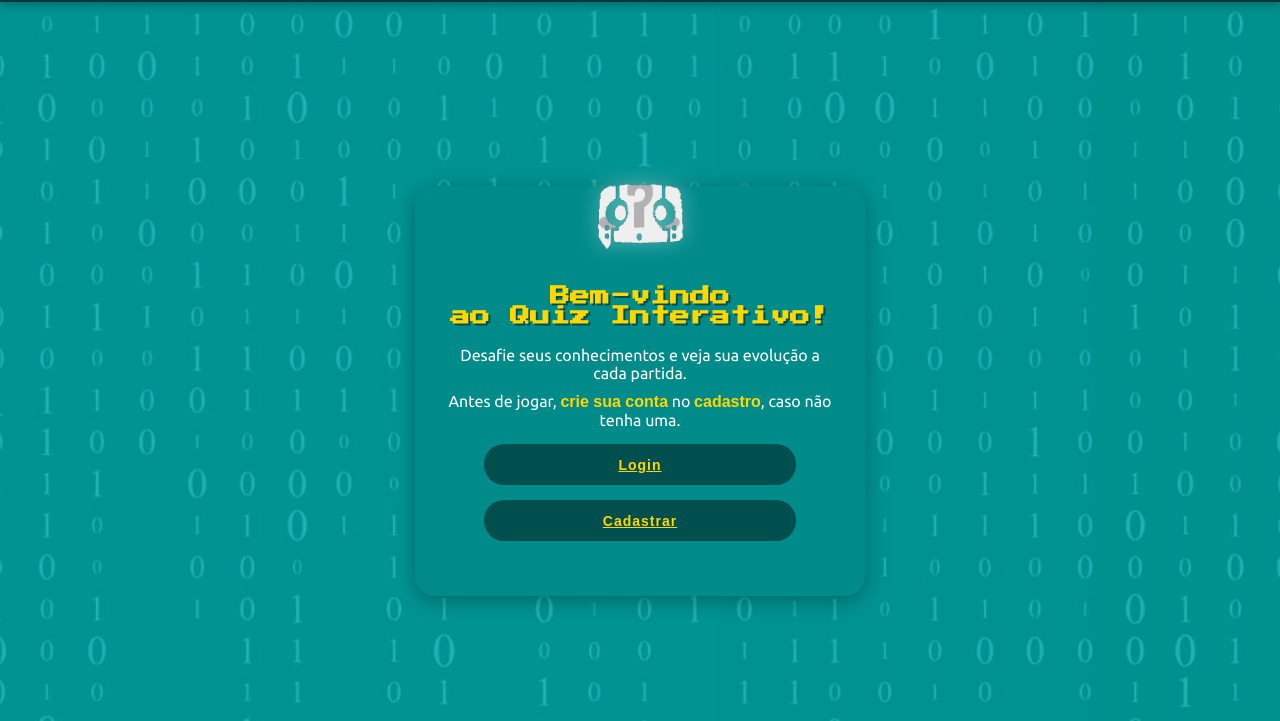
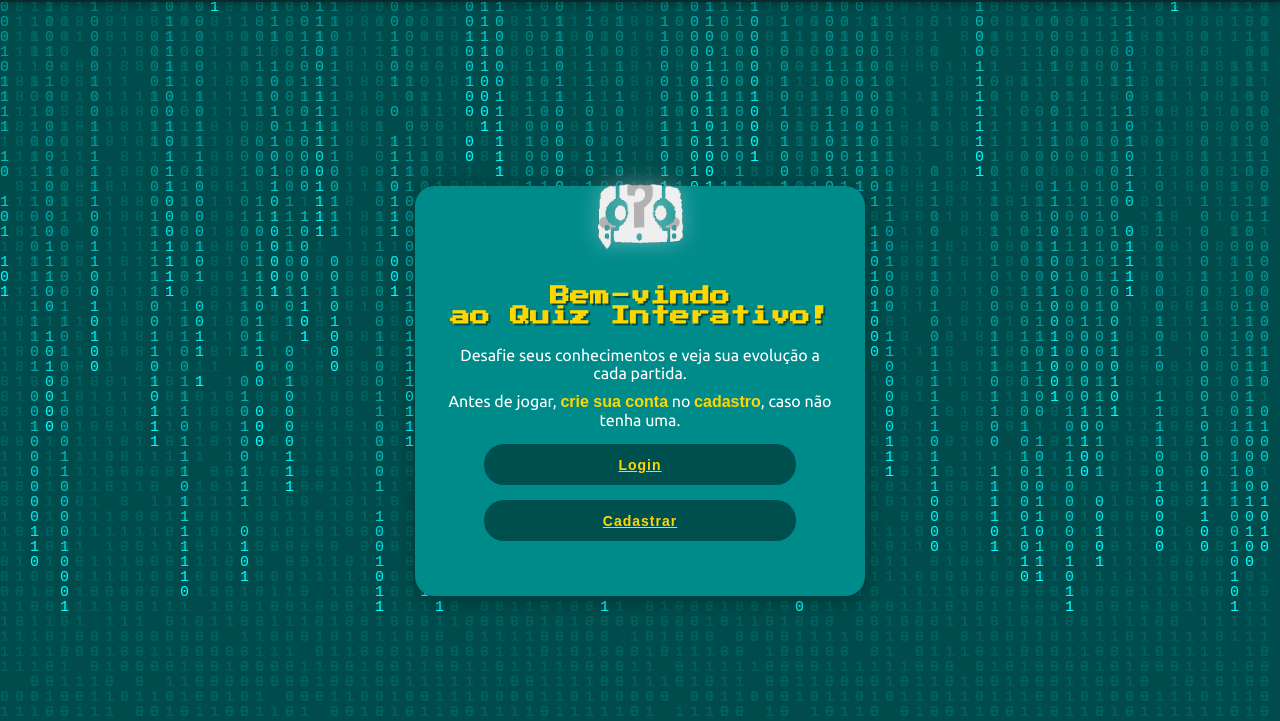
Before and after one commit to Caikke/projetoQuizDS, a website: page views/index.html in a window 1280 px wide. Shown: the part 79-800 px from the top of the page. Drawn offline with nearby package versions, Linux system fonts and the light colour scheme; a web font is replaced by a local one.

Commit message:
Colocado novo CSS de algumas telas

```diff
--- a/views/css/DisciplinaECurso.css
+++ b/views/css/DisciplinaECurso.css
@@ -159,3 +159,14 @@ body {
     font-size: 18px;
   }
 }
+
+canvas {
+  position: fixed;
+  top: 0;
+  left: 0;
+  width: 100%;
+  height: 100%;
+  z-index: -1;
+ pointer-events: none;
+ background-color: #03d6d6;
+}
--- a/views/css/indexLogado.css
+++ b/views/css/indexLogado.css
@@ -175,3 +175,14 @@ a .btn {
     gap: 10px;
   }
 }
+
+canvas {
+  position: fixed;
+  top: 0;
+  left: 0;
+  width: 100%;
+  height: 100%;
+  z-index: -1;
+ pointer-events: none;
+ background-color: #03d6d6;
+}
--- a/views/css/principal.css
+++ b/views/css/principal.css
@@ -16,10 +16,21 @@ body {
   align-items: center;
   flex-direction: column;
   min-height: 100vh;
-  background: url('../img/FundoVerde.jpeg') no-repeat center center fixed;
+  /* background: url('../img/FundoVerde.jpeg') no-repeat center center fixed; */
   background-size: cover;
   color: white;
   overflow-y: auto;
+}
+
+canvas {
+  position: fixed;
+  top: 0;
+  left: 0;
+  width: 100%;
+  height: 100%;
+  z-index: -1;
+ pointer-events: none;
+ background-color: #03d6d6;
 }
 
 /* === NAVBAR === */
--- a/views/index.html
+++ b/views/index.html
@@ -40,8 +40,49 @@
 
         <!-- Botão Cadastrar -->
         <a href="/cadastro" class="cadastrar"><b id="negrito2">Cadastrar</b></a>
+
     </main>
 
+     <canvas id="matrix"></canvas>
 </body>
 
 </html>
+
+<script>
+    const canvas = document.getElementById("matrix");
+const ctx = canvas.getContext("2d");
+
+canvas.width = window.innerWidth;
+canvas.height = window.innerHeight;
+
+// numeros
+const letters = " 010100100101010101101110101101010010101 ";
+const fontSize = 15;
+const columns = canvas.width / fontSize;
+const drops = Array(Math.floor(columns)).fill(1);
+
+function draw() {
+  ctx.fillStyle = "rgba(0, 80, 80, 0.05)";
+  ctx.fillRect(0, 0, canvas.width, canvas.height);
+
+  ctx.fillStyle = "rgba(0, 255, 255,1)";
+  ctx.font = fontSize + "px monospace";
+
+  for (let i = 0; i < drops.length; i++) {
+    const text = letters.charAt(Math.floor(Math.random() * letters.length));
+    ctx.fillText(text, i * fontSize, drops[i] * fontSize);
+
+    if (drops[i] * fontSize > canvas.height && Math.random() > 0.970) {
+      drops[i] = 0;
+    }
+    drops[i]++;
+  }
+}
+
+setInterval(draw, 50);
+
+window.addEventListener("resize", () => {
+  canvas.width = window.innerWidth;
+  canvas.height = window.innerHeight;
+});
+</script>
```
Also changed, not shown: views/disciplinaEcurso.html (+38 -0 lines), views/indexLogado.html (+38 -0 lines), views/quiz.html (+3 -0 lines).
